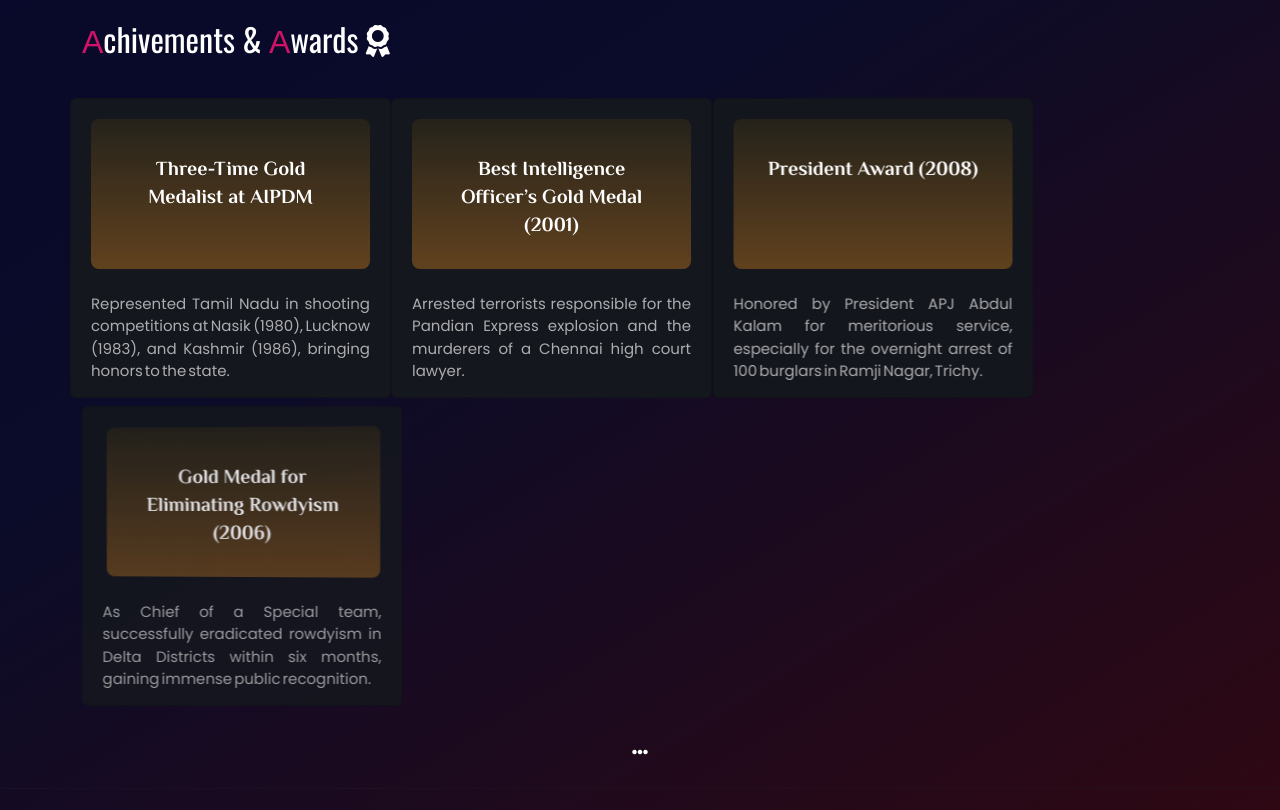
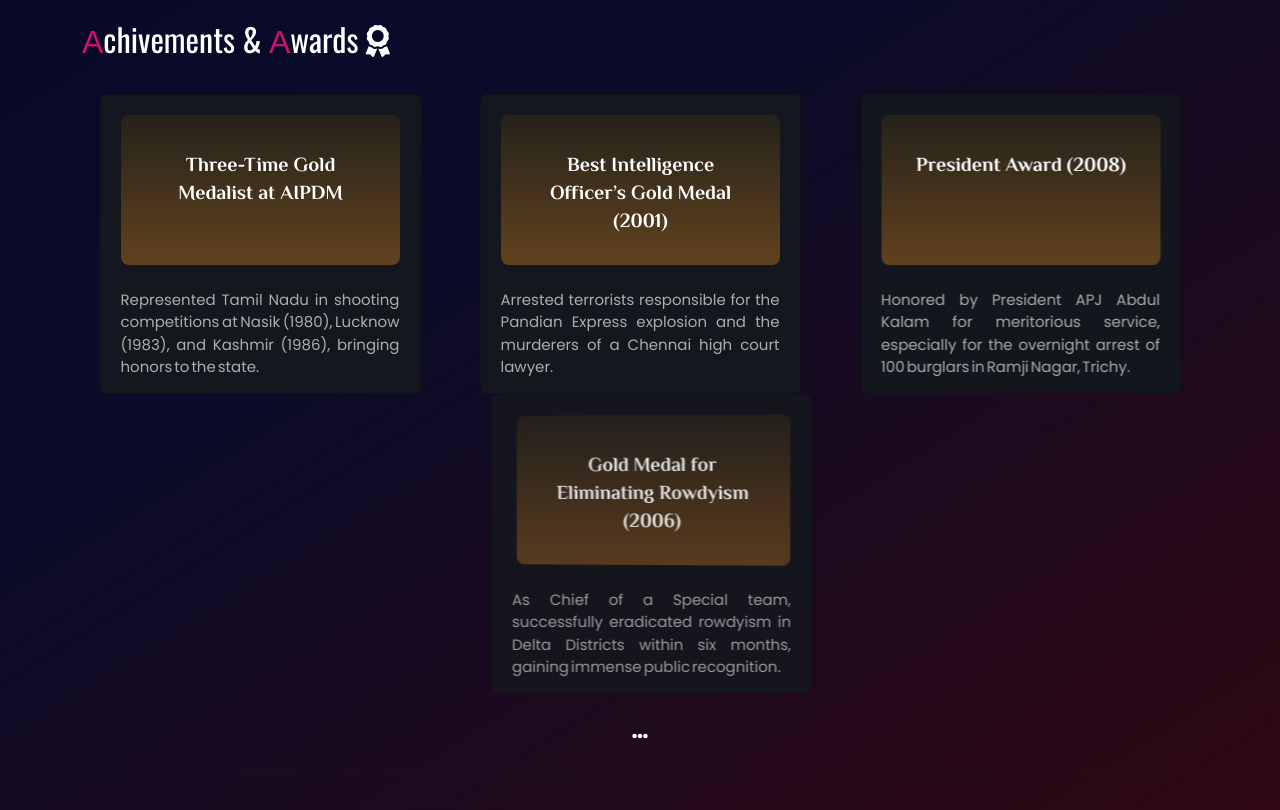
Before and after one commit to GokulAnanthanG/project-SP, a plain HTML site: page index.html in a window 1280 px wide. Shown: the part 2236-3046 px from the top of the page. Drawn offline with nearby package versions, Linux system fonts and the light colour scheme; a web font is replaced by a local one.

Commit message:
Update style.css

```diff
--- a/style.css
+++ b/style.css
@@ -351,8 +351,8 @@ filter: progid:DXImageTransform.Microsoft.gradient(startColorstr="#08072b",endCo
         word-spacing: -2px;
         color: rgba(255, 255, 255, 0.647);
       }
-      .Achivement .col-md-3{
-        margin: auto;
+      .Achivement .col-lg-3{
+        margin: auto  !important;
       }
       .shortBox{
         display: flex;
@@ -396,7 +396,7 @@ filter: progid:DXImageTransform.Microsoft.gradient(startColorstr="#08072b",endCo
         opacity: 0.6;
       }
       footer a{
-        color: #555;
+        color: #555 !important;
         text-decoration: none;
         font-size: 26px;
       }
```
